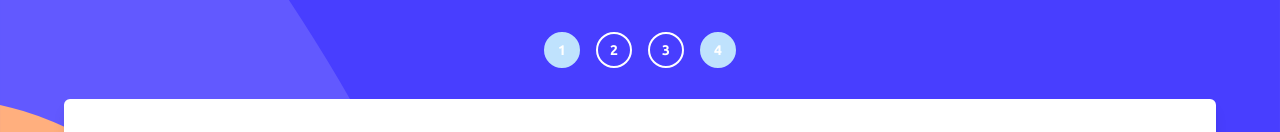
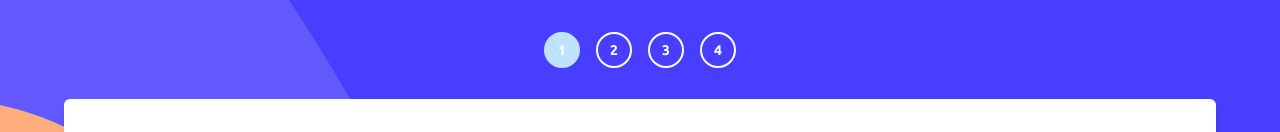
Before and after one commit to bibatjed/multistep-form-fm, a React (Vite) app: page / in a window 1280 px wide. Shown: the top 132 px of the page. Built offline with nearby package versions, Linux system fonts and the light colour scheme.

Commit message:
Fix sidebar step

```diff
--- a/src/components/Sidebar.tsx
+++ b/src/components/Sidebar.tsx
@@ -20,12 +20,16 @@ export default function SideBar(props: { step: number }) {
     return (
         <div className="w-full bg-mobile-sidebar bg-cover bg-no-repeat h-[172px] flex">
             <div className="flex gap-4 mx-auto mt-8">
-                {Step.map((value) => {
+                {Step.map((value, index) => {
                     return (
                         <Item
                             key={value}
                             step={value.toString()}
-                            active={value === step || value === Step.length}
+                            active={
+                                value === step ||
+                                (step === Step.length + 1 &&
+                                    value === Step.at(-1))
+                            }
                         />
                     );
                 })}
```
